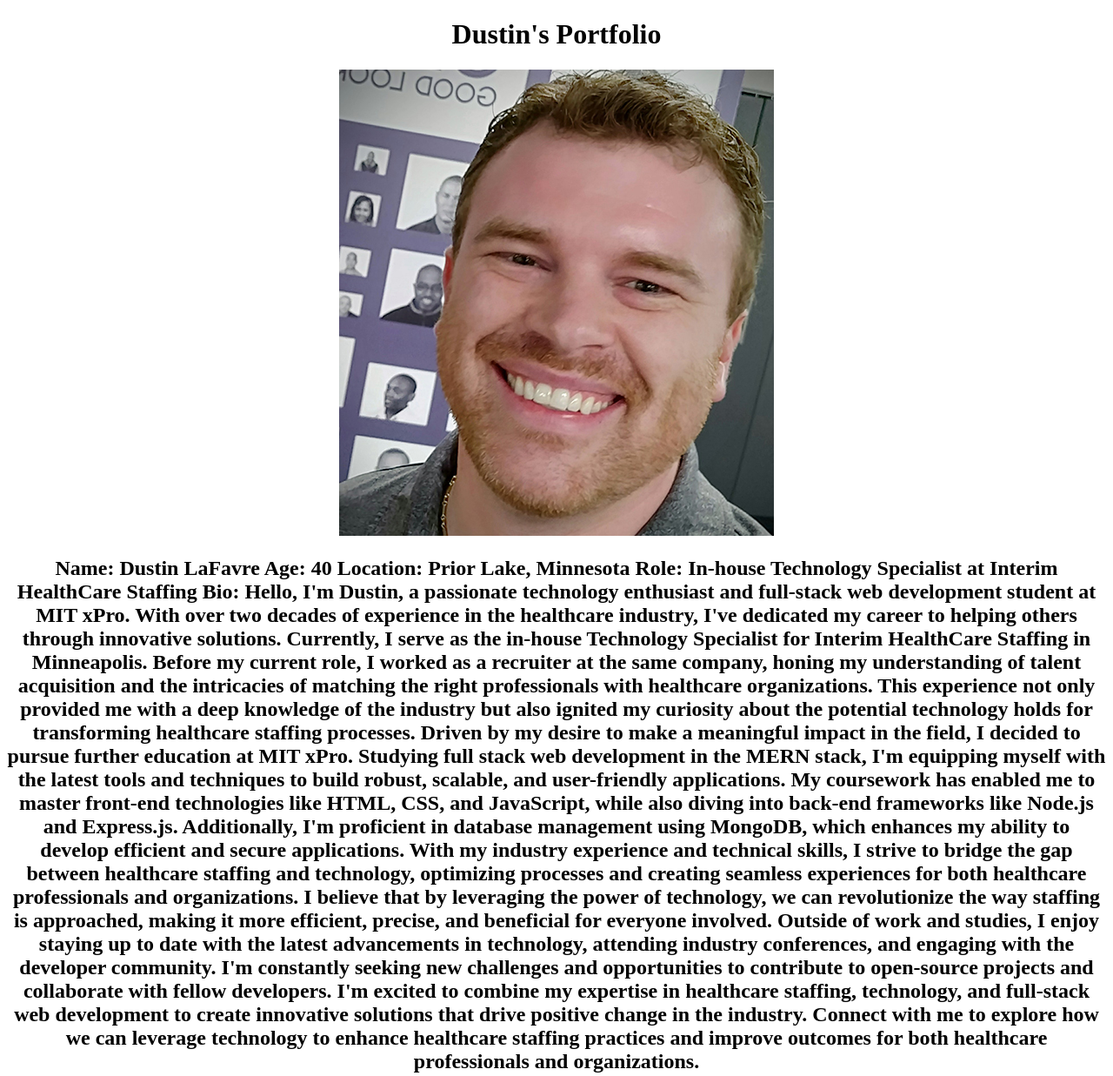
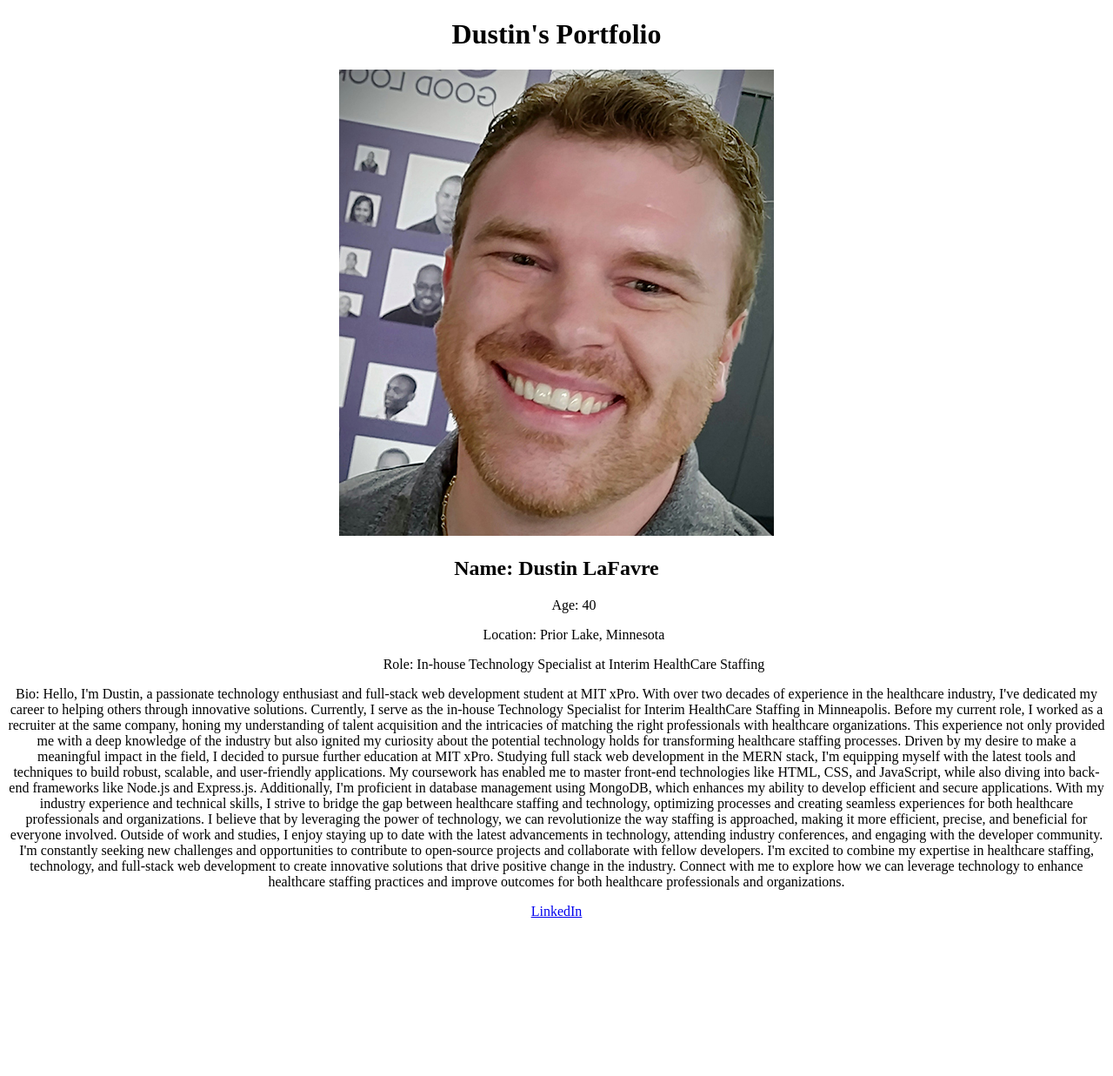
Before and after one commit to dlafavre/dlafavre.github.io, a plain HTML site: page index.html in a window 1280 px wide. Shown: the top 1237 px of the page at 87% size. After the commit the page ends 1065 px from the top, so only its background shows below. Drawn offline with Linux system fonts and the light colour scheme.

Commit message:
Formatting Update

```diff
--- a/index.html
+++ b/index.html
@@ -12,15 +12,15 @@
     </h1>
     <center><img src="Dustin GLI Headshot_MED.jpg"</center>
     <h2>
-        Name: Dustin LaFavre
+        Name: Dustin LaFavre</h2>
 
-Age: 40
+<ul>Age: 40</ul>
 
-Location: Prior Lake, Minnesota
+<ul>Location: Prior Lake, Minnesota</ul>
 
-Role: In-house Technology Specialist at Interim HealthCare Staffing
+<ul>Role: In-house Technology Specialist at Interim HealthCare Staffing</ul>
 
-Bio:
+<p>Bio:
 
 Hello, I'm Dustin, a passionate technology enthusiast and full-stack web development student at MIT xPro. With over two decades of experience in the healthcare industry, I've dedicated my career to helping others through innovative solutions. Currently, I serve as the in-house Technology Specialist for Interim HealthCare Staffing in Minneapolis.
 
@@ -32,8 +32,8 @@
 
 Outside of work and studies, I enjoy staying up to date with the latest advancements in technology, attending industry conferences, and engaging with the developer community. I'm constantly seeking new challenges and opportunities to contribute to open-source projects and collaborate with fellow developers.
 
-I'm excited to combine my expertise in healthcare staffing, technology, and full-stack web development to create innovative solutions that drive positive change in the industry. Connect with me to explore how we can leverage technology to enhance healthcare staffing practices and improve outcomes for both healthcare professionals and organizations.
-    </h2>
+I'm excited to combine my expertise in healthcare staffing, technology, and full-stack web development to create innovative solutions that drive positive change in the industry. Connect with me to explore how we can leverage technology to enhance healthcare staffing practices and improve outcomes for both healthcare professionals and organizations.</p>
+
     <center><a href="https://www.linkedin.com/in/dustin-lee-0b1b1b1b1/">LinkedIn</a></center>
 </body>
 </html>
```
